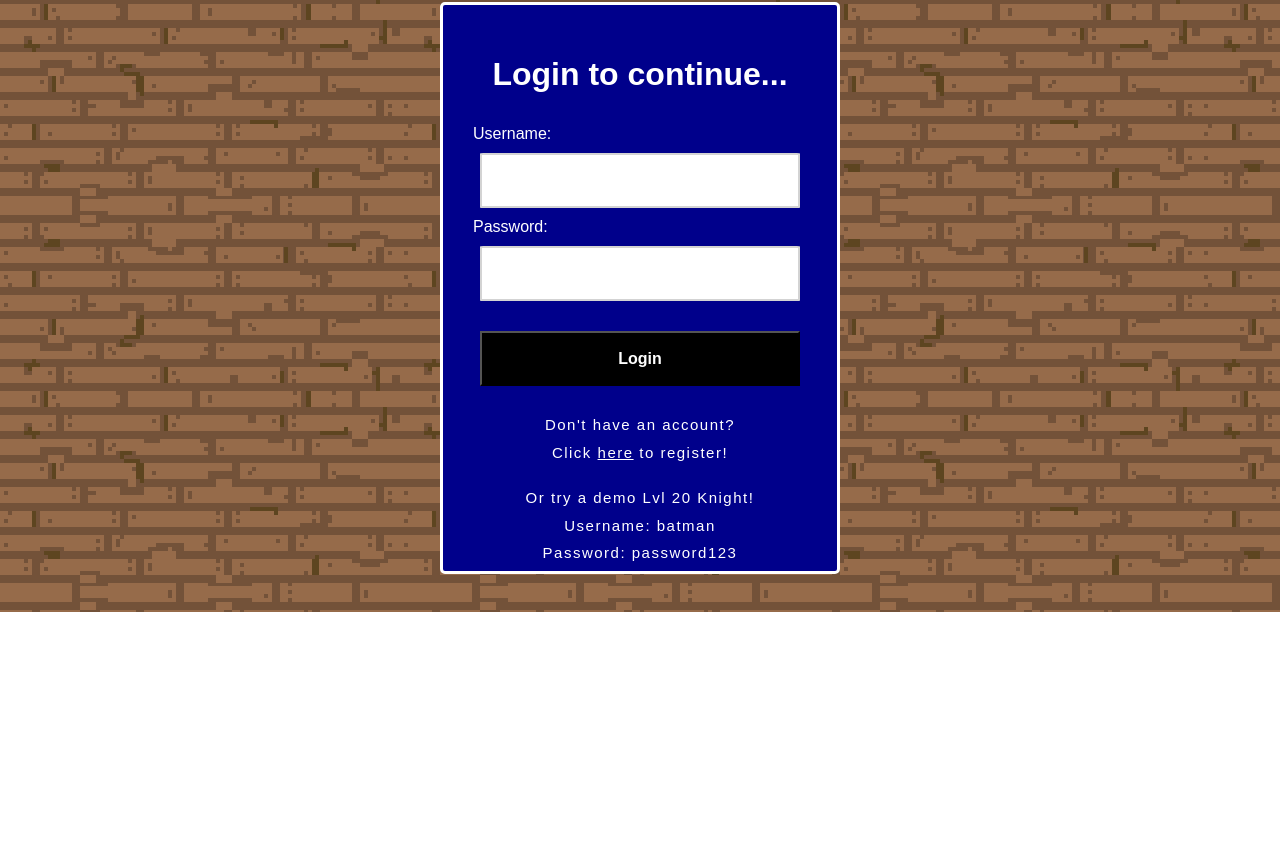
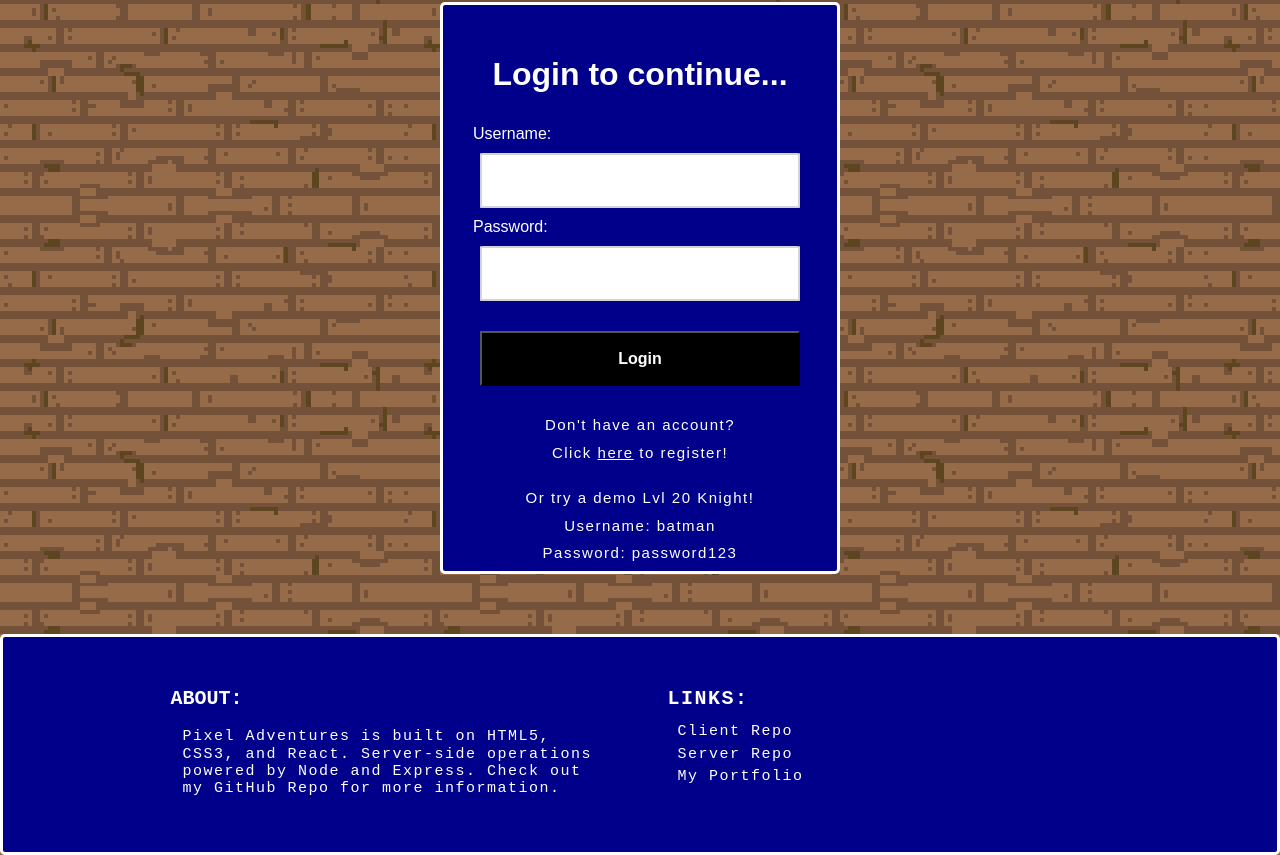
Before and after one commit to TheSundayMailman/pixel-adventures-client, a React (Create React App) app: page /login in a window 1280 px wide. Shown: the part 188-1043 px from the top of the page. Before the commit the page ends 800 px from the top, so only its background shows below. Built offline with nearby package versions, Linux system fonts and the light colour scheme; no server answers.

Commit message:
added dynamic footer; each page of the app will have a footer tailored uniquely to its potential dimensions

```diff
--- a/src/App.js
+++ b/src/App.js
@@ -1,13 +1,13 @@
 import React from 'react';
-import {Route} from 'react-router-dom';
-
-import './styles/App.css';
+import { Route } from 'react-router-dom';
 
 import NavBar from './components/nav-bar.js';
 import LandingPage from './components/landing-page.js';
 import LoginPage from './components/login-page.js';
 import RegisterPage from './components/register-page.js';
 import GamePage from './components/game-page.js';
+
+import './styles/App.css';
 
 export class App extends React.Component {
   render() {
--- /dev/null
+++ b/src/components/footer.js
@@ -0,0 +1,26 @@
+import React from 'react';
+
+import '../styles/float-grid.css';
+import '../styles/footer.css';
+
+export function Footer(props) {
+  return (
+    <footer className="game-footer" role="contentinfo">
+    <div className="row">
+      <section className="col-6 box">
+        <h1>ABOUT:</h1>
+        <p>Pixel Adventures is built on HTML5, CSS3, and React. Server-side operations powered by Node and Express. Check out my GitHub Repo for more information.</p>
+      </section>
+      <section className="col-6 box">
+      <ul><h1>LINKS:</h1>
+        <li><a target="_blank" rel="noopener noreferrer" href="https://github.com/TheSundayMailman/pixel-adventures-client">Client Repo</a></li>
+        <li><a target="_blank" rel="noopener noreferrer" href="https://github.com/TheSundayMailman/pixel-adventures-server">Server Repo</a></li>
+        <li><a target="_blank" rel="noopener noreferrer" href="https://albert-sare.netlify.com/">My Portfolio</a></li>
+      </ul>
+      </section>
+    </div>
+  </footer>
+  );
+}
+
+export default Footer;
--- a/src/components/game-page.js
+++ b/src/components/game-page.js
@@ -3,8 +3,10 @@ import {connect} from 'react-redux';
 import {Redirect} from 'react-router-dom';
 
 import GameContainer from './game-container.js';
-import {reinitializeGameState} from '../actions/index.js';
-import {retrieveCharacter} from '../actions/characters.js';
+import Footer from './footer.js';
+
+import { reinitializeGameState } from '../actions/index.js';
+import { retrieveCharacter } from '../actions/characters.js';
 
 import '../styles/game-page.css';
 
@@ -31,6 +33,7 @@ export class GamePage extends React.Component {
           <img id="logo" src={require('../images/logo.png')} alt="Pixel Adventures" />
           <GameContainer />
         </main>
+        <Footer />
         <section id="tilt">
           <img id="tilt-message" src={require('../images/tilt.png')} alt="Please rotate your screen." />
         </section>
--- a/src/components/landing-page.js
+++ b/src/components/landing-page.js
@@ -1,8 +1,8 @@
 import React from 'react';
-import {Link} from 'react-router-dom';
+import { Link } from 'react-router-dom';
 
+import '../styles/float-grid.css';
 import '../styles/landing-page.css';
-import '../styles/float-grid.css';
 
 export class LandingPage extends React.Component {
   constructor(props) {
@@ -114,7 +114,7 @@ export class LandingPage extends React.Component {
           <div className="row">
             <section className="col-6 box">
               <h1>ABOUT:</h1>
-              <p>This game is built entirely on HTML5, CSS3, and React. Server-side operations powered by Node and Express. Check out my GitHub Repo for more information.</p>
+              <p>Pixel Adventures is built on HTML5, CSS3, and React. Server-side operations powered by Node and Express. Check out my GitHub Repo for more information.</p>
             </section>
             <section className="col-6 box">
             <ul><h1>LINKS:</h1>
--- a/src/components/login-page.js
+++ b/src/components/login-page.js
@@ -3,6 +3,8 @@ import {connect} from 'react-redux';
 import {Redirect} from 'react-router-dom';
 
 import LoginForm from './login-form.js';
+import Footer from './footer.js';
+
 import '../styles/login-register-forms.css';
 
 export function LoginPage(props) {
@@ -10,10 +12,13 @@ export function LoginPage(props) {
     return <Redirect to="game" />
   }
   return (
-    <main aria-live="polite">
-      <img id="logo" src={require('../images/logo.png')} alt="Pixel Adventures" />
-      <LoginForm />
-    </main>
+    <React.Fragment>
+      <main aria-live="polite">
+        <img id="logo" src={require('../images/logo.png')} alt="Pixel Adventures" />
+        <LoginForm />
+      </main>
+      <Footer />
+    </React.Fragment>
   );
 }
 
--- a/src/components/register-page.js
+++ b/src/components/register-page.js
@@ -3,6 +3,8 @@ import {connect} from 'react-redux';
 import {Redirect} from 'react-router-dom';
 
 import RegisterForm from './register-form.js';
+import Footer from './footer.js';
+
 import '../styles/login-register-forms.css';
 
 export function RegisterPage(props) {
@@ -10,10 +12,13 @@ export function RegisterPage(props) {
     return <Redirect to="/game" />
   }
   return (
-    <main aria-live="polite">
-      <img id="logo" src={require('../images/logo.png')} alt="Pixel Adventures" />
-      <RegisterForm />
-    </main>
+    <React.Fragment>
+      <main aria-live="polite">
+        <img id="logo" src={require('../images/logo.png')} alt="Pixel Adventures" />
+        <RegisterForm />
+      </main>
+      <Footer />
+    </React.Fragment>
   );
 };
 
--- a/src/styles/App.css
+++ b/src/styles/App.css
@@ -32,9 +32,6 @@
   width: auto;
 }
 @media screen and (max-width: 639px) and (orientation: portrait) {
-  #game-container {
-    display: none;
-  }
   #tilt {
     display: block;
     padding-top: 20px;
--- /dev/null
+++ b/src/styles/footer.css
@@ -0,0 +1,51 @@
+footer {
+  width: 100%;
+  bottom: 0;
+  margin-top: 60px;
+  background-color: darkblue;
+  border: 3px solid white;
+  border-radius: 5px;
+}
+footer .row {
+  padding-top: 30px;
+  padding-bottom: 30px;
+}
+footer h1 {
+  margin-top: 20px;
+  color: white;
+  font-family: monospace;
+  font-size: 20px;
+  text-align: initial;
+}
+footer p {
+  margin-bottom: 20px;
+  padding: 5px;
+  color: white;
+  font-family: monospace;
+  white-space: initial;
+}
+footer li {
+  margin-left: 10px;
+}
+footer a {
+  color: white;
+  text-decoration: none;
+}
+footer a:hover {
+  text-decoration: underline;
+}
+
+.game-footer {
+  min-width: 640px;
+}
+
+@media screen and (max-width: 639px) and (orientation: portrait) {
+  .game-footer {
+    display: none;
+  }
+}
+@media screen and (min-height: 942px) {
+  .game-footer {
+    position: absolute;
+  }
+}
--- a/src/styles/game-page.css
+++ b/src/styles/game-page.css
@@ -190,3 +190,10 @@ li {
   width: 240px;
   height: 135px;
 }
+
+/* MEDIA QUERY FOR SCREEN SIZE LESS THAN 640PX */
+@media screen and (max-width: 639px) and (orientation: portrait) {
+  #game-container {
+    display: none;
+  }
+}
--- a/src/styles/landing-page.css
+++ b/src/styles/landing-page.css
@@ -119,7 +119,7 @@ article {
 footer {
   width: 100%;
   bottom: 0;
-  margin-top: 50px;
+  margin-top: 60px;
   background-color: darkblue;
   border: 3px solid white;
   border-radius: 5px;
```
Lines whose indentation alone changed are shown as unchanged.
